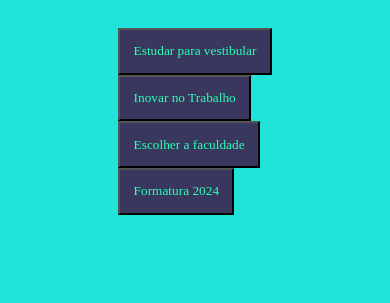
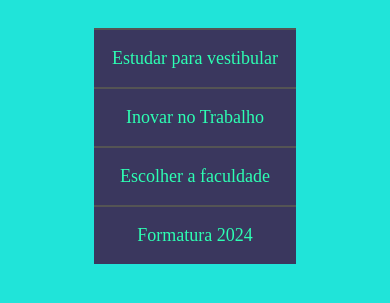
Before and after one commit to candiotto07/1ATV-3E, a plain HTML site: page index.html in a window 390 px wide. Shown: the part 143-446 px from the top of the page. Drawn offline with Linux system fonts and the light colour scheme.

Commit message:
Update style.css
Feito tablet

```diff
--- a/style.css
+++ b/style.css
@@ -38,4 +38,11 @@ body{
     display: flex;
     justify-content: center;
     padding: 1em;
+    font-size: 18px;
+    aling-items: center;
+    width: 100%;
+    border-bottom: 4px solid var(--botao-ativo);
+    border-left: 2px solid var(--botao-ativo);
+    border-right: 2px solid1 var(--botao-ativo)
+
 }
```
